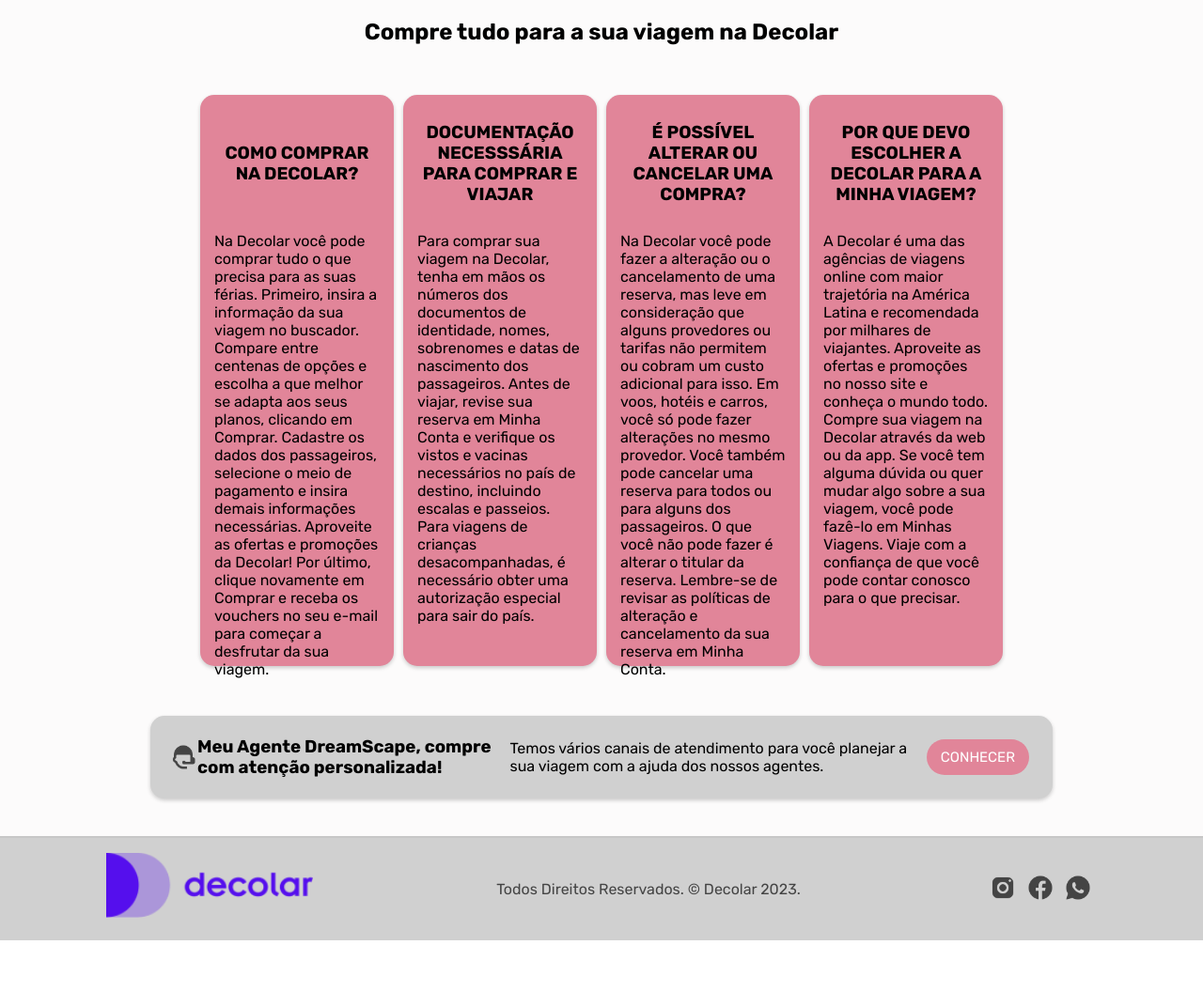
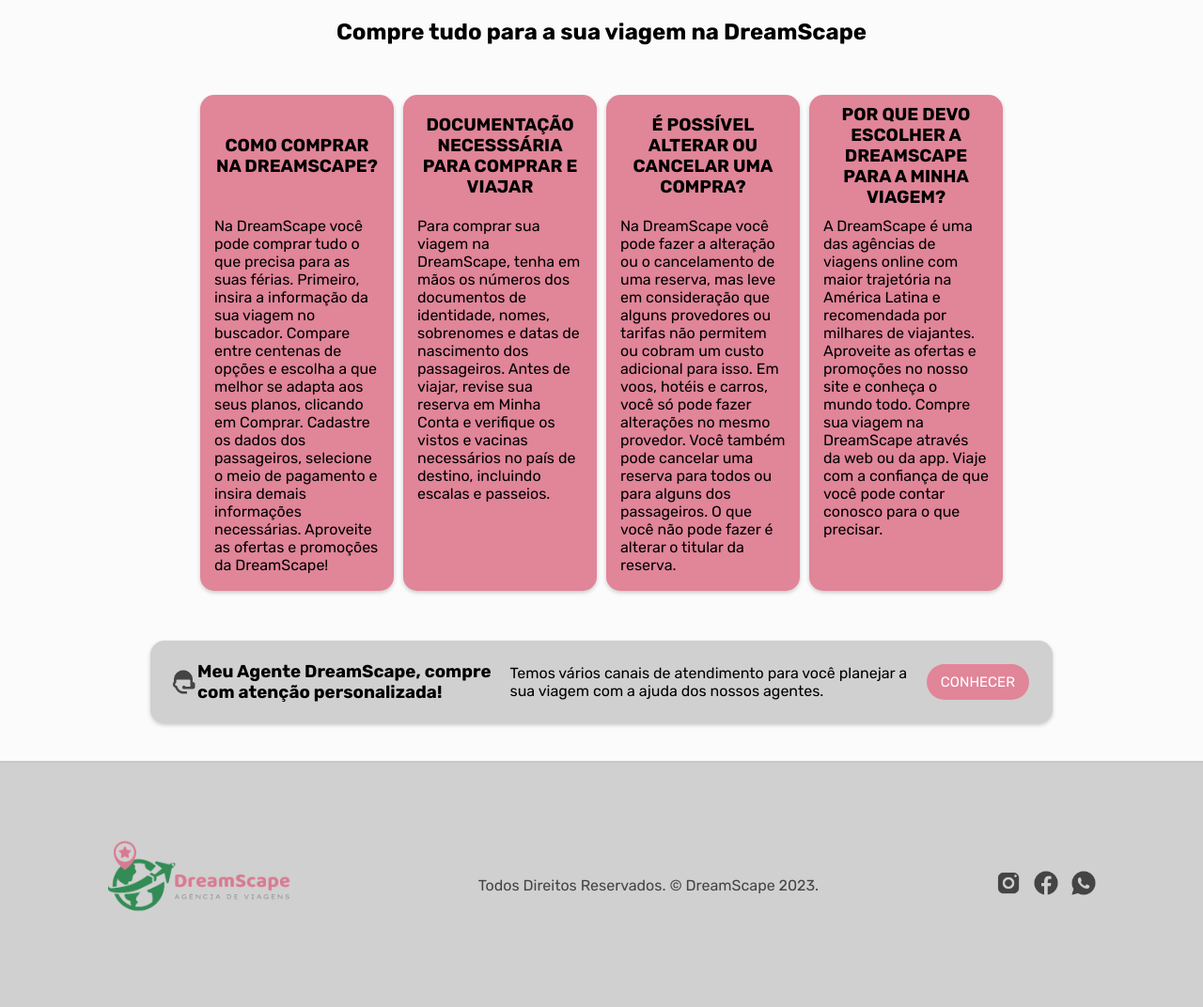
Before and after one commit to k4yll4ne/DecolarProjetoWEB, a PHP site: page / in a window 1280 px wide; the page is wider, and only the part inside the window is pictured. Shown: the part 773-1845 px from the top of that part at 94% size. Before the commit the page ends 1774 px from the top of that part, so only its background shows below. Run offline with PHP 8.4, Linux system fonts and the light colour scheme.

Commit message:
mais um ajuste

```diff
--- a/css/estilo.css
+++ b/css/estilo.css
@@ -250,10 +250,14 @@
 .item{
     padding: 15px;
     margin: 5px;
-    width: 22%;
+    width: 28%;
     border-radius: 15px;
     box-shadow: 0 2px 4px rgba(0, 0, 0, 0.2);
     background-color: var(--cor-rosa);
+}
+
+.item p{
+    margin-bottom: 15px;
 }
 
 .item h3{
--- a/index.html
+++ b/index.html
@@ -95,23 +95,23 @@
         </section>
 
         <section class="informacoes">
-            <h2>Compre tudo para a sua viagem na Decolar</h2>
+            <h2>Compre tudo para a sua viagem na DreamScape</h2>
                 <div id="coluna">
                     <article class="item">
-                        <h3>Como comprar na Decolar?</h3>
-                        <p>Na Decolar você pode comprar tudo o que precisa para as suas férias. Primeiro, insira a informação da sua viagem no buscador. Compare entre centenas de opções e escolha a que melhor se adapta aos seus planos, clicando em Comprar. Cadastre os dados dos passageiros, selecione o meio de pagamento e insira demais informações necessárias. Aproveite as ofertas e promoções da Decolar! Por último, clique novamente em Comprar e receba os vouchers no seu e-mail para começar a desfrutar da sua viagem.</p>
+                        <h3>Como comprar na DreamScape?</h3>
+                        <p>Na DreamScape você pode comprar tudo o que precisa para as suas férias. Primeiro, insira a informação da sua viagem no buscador. Compare entre centenas de opções e escolha a que melhor se adapta aos seus planos, clicando em Comprar. Cadastre os dados dos passageiros, selecione o meio de pagamento e insira demais informações necessárias. Aproveite as ofertas e promoções da DreamScape!</p>
                     </article>
                     <article class="item">
                         <h3>Documentação necesssária para comprar e viajar</h3>
-                        <p>Para comprar sua viagem na Decolar, tenha em mãos os números dos documentos de identidade, nomes, sobrenomes e datas de nascimento dos passageiros. Antes de viajar, revise sua reserva em Minha Conta e verifique os vistos e vacinas necessários no país de destino, incluindo escalas e passeios. Para viagens de crianças desacompanhadas, é necessário obter uma autorização especial para sair do país.</p>
+                        <p>Para comprar sua viagem na DreamScape, tenha em mãos os números dos documentos de identidade, nomes, sobrenomes e datas de nascimento dos passageiros. Antes de viajar, revise sua reserva em Minha Conta e verifique os vistos e vacinas necessários no país de destino, incluindo escalas e passeios.</p>
                     </article>
                     <article class="item">
                         <h3>É possível alterar ou cancelar uma compra?</h3>
-                        <p>Na Decolar você pode fazer a alteração ou o cancelamento de uma reserva, mas leve em consideração que alguns provedores ou tarifas não permitem ou cobram um custo adicional para isso. Em voos, hotéis e carros, você só pode fazer alterações no mesmo provedor. Você também pode cancelar uma reserva para todos ou para alguns dos passageiros. O que você não pode fazer é alterar o titular da reserva. Lembre-se de revisar as políticas de alteração e cancelamento da sua reserva em Minha Conta.</p>
+                        <p>Na DreamScape você pode fazer a alteração ou o cancelamento de uma reserva, mas leve em consideração que alguns provedores ou tarifas não permitem ou cobram um custo adicional para isso. Em voos, hotéis e carros, você só pode fazer alterações no mesmo provedor. Você também pode cancelar uma reserva para todos ou para alguns dos passageiros. O que você não pode fazer é alterar o titular da reserva. </p>
                     </article>
                     <article class="item">
-                        <h3>Por que devo escolher a Decolar para a minha viagem?</h3>
-                        <p>A Decolar é uma das agências de viagens online com maior trajetória na América Latina e recomendada por milhares de viajantes. Aproveite as ofertas e promoções no nosso site e conheça o mundo todo. Compre sua viagem na Decolar através da web ou da app. Se você tem alguma dúvida ou quer mudar algo sobre a sua viagem, você pode fazê-lo em Minhas Viagens. Viaje com a confiança de que você pode contar conosco para o que precisar.</p>
+                        <h3>Por que devo escolher a DreamScape para a minha viagem?</h3>
+                        <p>A DreamScape é uma das agências de viagens online com maior trajetória na América Latina e recomendada por milhares de viajantes. Aproveite as ofertas e promoções no nosso site e conheça o mundo todo. Compre sua viagem na DreamScape através da web ou da app. Viaje com a confiança de que você pode contar conosco para o que precisar.</p>
                     </article>
                 </div>
 
@@ -126,9 +126,9 @@
     </main>
 
     <footer id="rodape">
-        <h1 class="logo"> <a href="index.html" title="Decolar"> <img class="logo" src="img/logocompleta-decolar.png" alt="Logo Decolar"> </a> </h1>
+        <h1 class="logo"> <a href="index.html" title="DreamScape"> <img class="logo" src="img/logo.dreamScape.png" alt="Logo Ds"> </a> </h1>
 
-        <p>Todos Direitos Reservados. &copy Decolar 2023.</p>
+        <p>Todos Direitos Reservados. &copy DreamScape 2023.</p>
 
         <div class="redes-sociais">
             <a href="" title="Instagram"><img src="img/icon-instagram.png" class="icon"></a>
```
